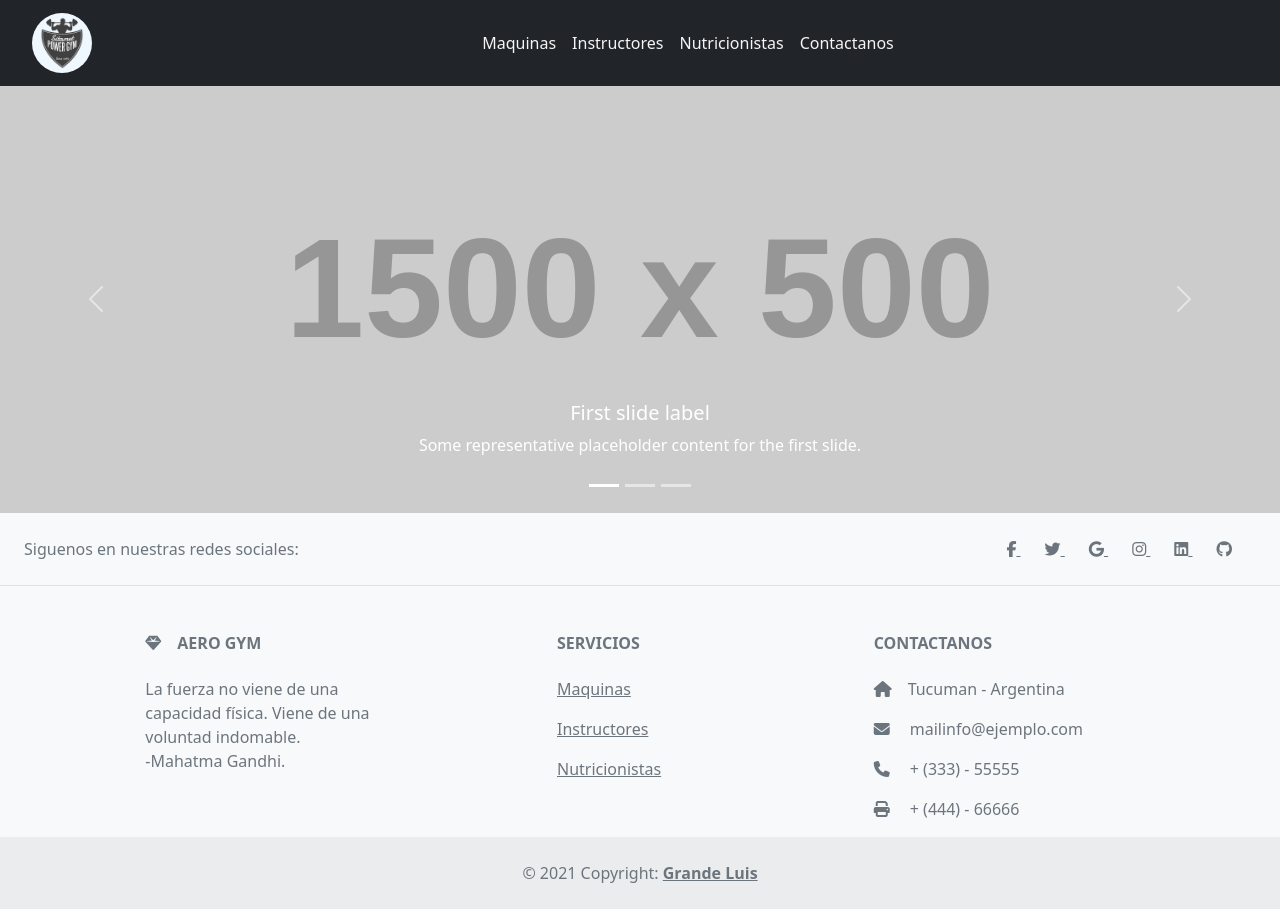
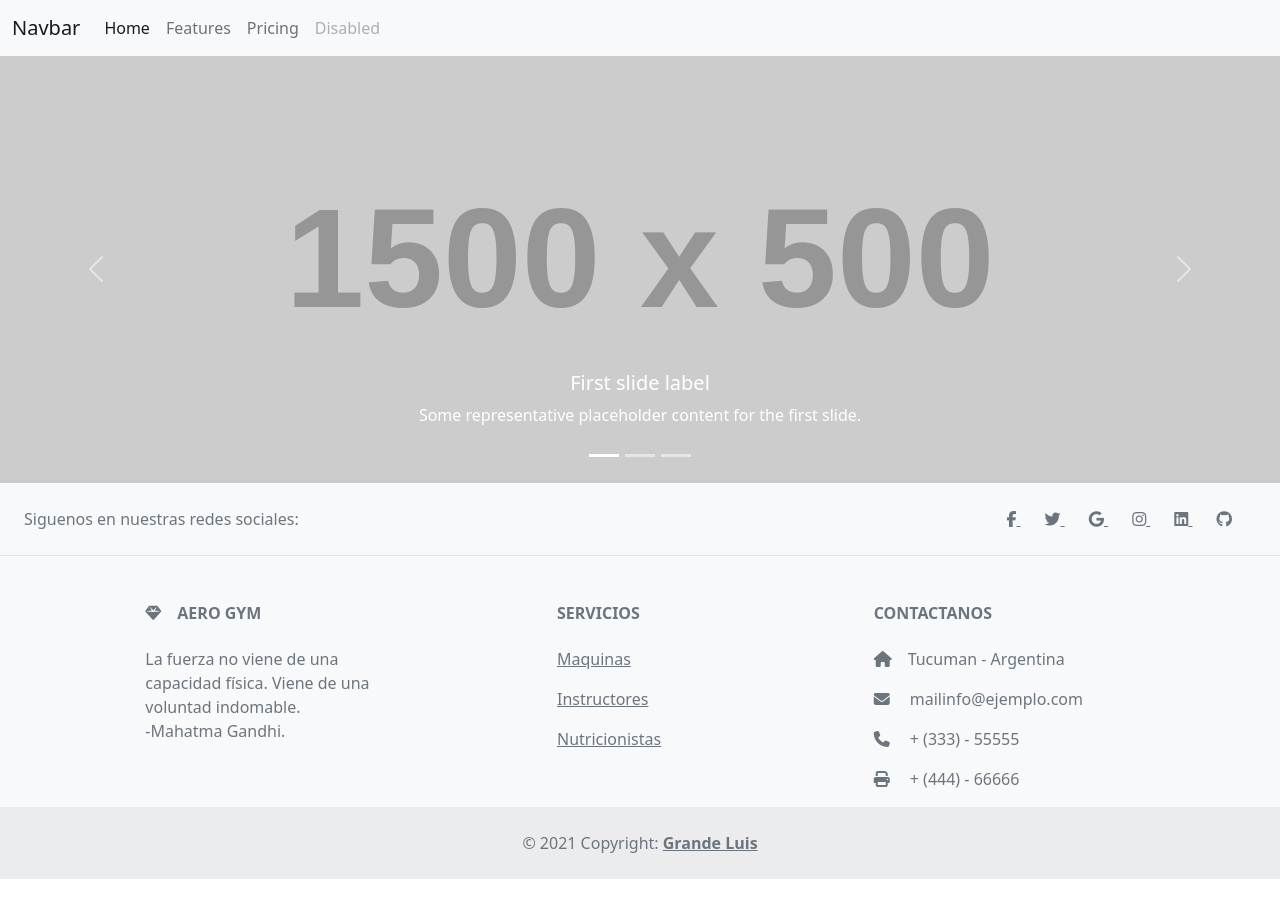
Before and after one commit to LuisGrande/gimnasio-grandeLuis, a plain HTML site: page index.html in a window 1280 px wide. After the commit the page ends 879 px from the top, so only its background shows below. Drawn offline with nearby package versions, Linux system fonts and the light colour scheme; placeholder pictures from the web are drawn by us.

Commit message:
se agregaron las paginas

```diff
--- a/css/estilo.css
+++ b/css/estilo.css
@@ -1,9 +1,9 @@
-:root{
+/* :root{
     --color-primario : black;
     --color-secundario: white;
     --color-letra: white;
     --color-letra-secundaria: red;
-}
+} */
 .logo-img img{
     width: 60px;
     height: auto;
@@ -21,5 +21,5 @@
     color: var(--color-secundario);
 }
 .nav-link:hover{
-    color: var(--color-secundario); !important
+    color: var(--color-secundario);
 }
--- a/index.html
+++ b/index.html
@@ -10,17 +10,15 @@
       integrity="sha384-gH2yIJqKdNHPEq0n4Mqa/HGKIhSkIHeL5AyhkYV8i59U5AR6csBvApHHNl/vI1Bx"
       crossorigin="anonymous"
     />
-    <link rel="stylesheet" href="./css/estilo.css" />
+    <!-- <link rel="stylesheet" href="./css/estilo.css"> -->
   </head>
   <body>
     <!-- inicio header -->
     <header class="header">
       <!-- inicio barra de navegacio -->
-      <nav class="navbar navbar-expand-lg bg-dark">
-        <div class="container-fluid d-flex justify-content-around ">
-          <a class="navbar-brand logo-img" href="#">
-            <img src="./img/logo.png" alt="logo proyecto" />
-          </a>
+      <nav class="navbar navbar-expand-lg bg-light">
+        <div class="container-fluid">
+          <a class="navbar-brand" href="#">Navbar</a>
           <button
             class="navbar-toggler"
             type="button"
@@ -32,22 +30,19 @@
           >
             <span class="navbar-toggler-icon"></span>
           </button>
-          <div
-            class="collapse navbar-collapse d-flex justify-content-around"
-            id="navbarNav"
-          >
+          <div class="collapse navbar-collapse" id="navbarNav">
             <ul class="navbar-nav">
               <li class="nav-item">
-                <a class="nav-link " aria-current="page" href="#">Maquinas</a>
+                <a class="nav-link active" aria-current="page" href="#">Home</a>
               </li>
               <li class="nav-item">
-                <a class="nav-link" href="#">Instructores</a>
+                <a class="nav-link" href="#">Features</a>
               </li>
               <li class="nav-item">
-                <a class="nav-link" href="#">Nutricionistas</a>
+                <a class="nav-link" href="#">Pricing</a>
               </li>
               <li class="nav-item">
-                <a class="nav-link" href="#">Contactanos</a>
+                <a class="nav-link disabled">Disabled</a>
               </li>
             </ul>
           </div>
@@ -195,8 +190,7 @@
                 <i class="fas fa-gem me-3"></i>Aero Gym
               </h6>
               <p>
-                La fuerza no viene de una capacidad física. Viene de una
-                voluntad indomable. <br />-Mahatma Gandhi.
+                La fuerza no viene de una capacidad física. Viene de una voluntad indomable. <br>-Mahatma Gandhi.
               </p>
             </div>
             <!-- Grid column -->
@@ -214,6 +208,7 @@
               <p>
                 <a href="#!" class="text-reset">Nutricionistas</a>
               </p>
+
             </div>
             <!-- Grid column -->
 
@@ -243,17 +238,14 @@
       >
         © 2021 Copyright:
         <a class="text-reset fw-bold" href="https://mdbootstrap.com/"
-          >Grande Luis
-        </a>
+          >Grande Luis </a
+        >
       </div>
       <!-- Copyright -->
     </footer>
     <!-- Footer -->
     <!-- fin del footer -->
-    <script src="https://cdn.jsdelivr.net/npm/bootstrap@5.2.0/dist/js/bootstrap.bundle.min.js" integrity="sha384-A3rJD856KowSb7dwlZdYEkO39Gagi7vIsF0jrRAoQmDKKtQBHUuLZ9AsSv4jD4Xa" crossorigin="anonymous"></script>
-    <script
-      src="https://kit.fontawesome.com/5db4cc9cca.js"
-      crossorigin="anonymous"
-    ></script>
+
+    <script src="https://kit.fontawesome.com/5db4cc9cca.js" crossorigin="anonymous"></script>
   </body>
 </html>
```
Also changed, not shown: pages/nutricionistas.html (added), 1 other file.
